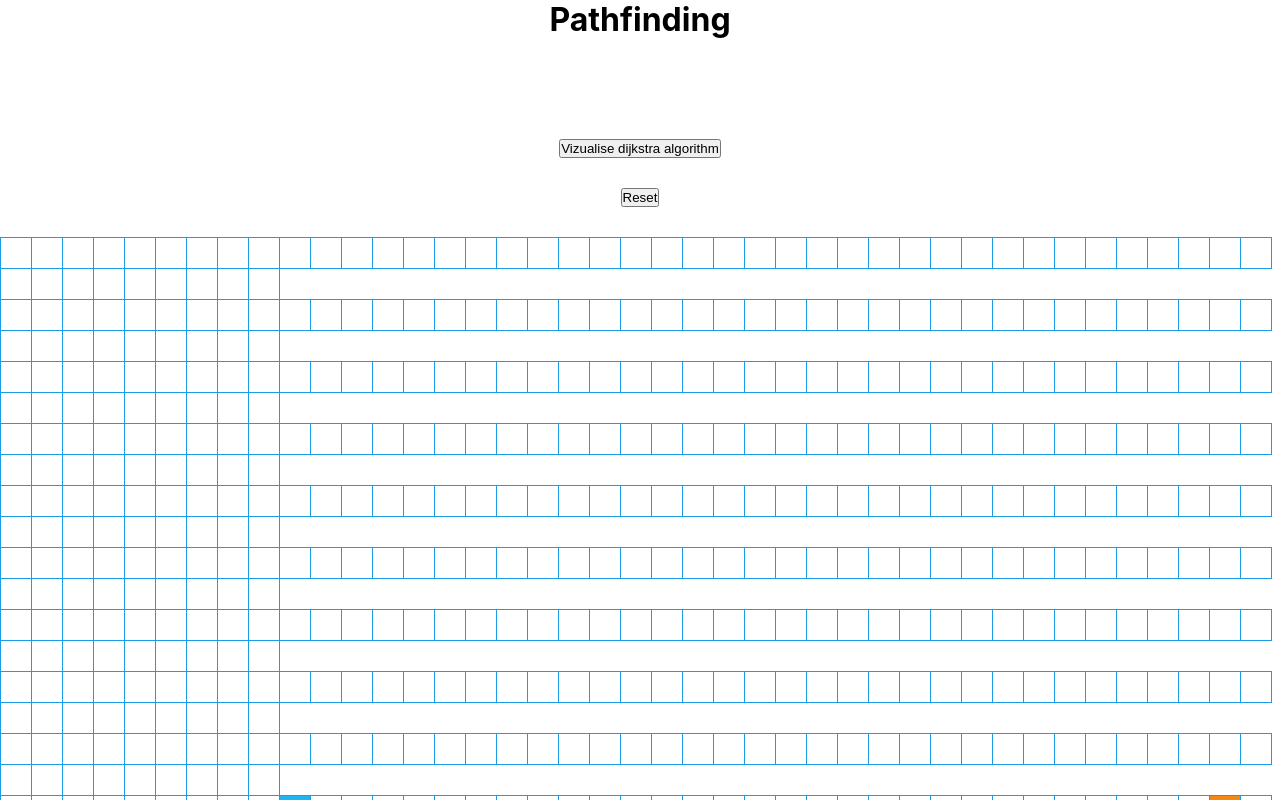
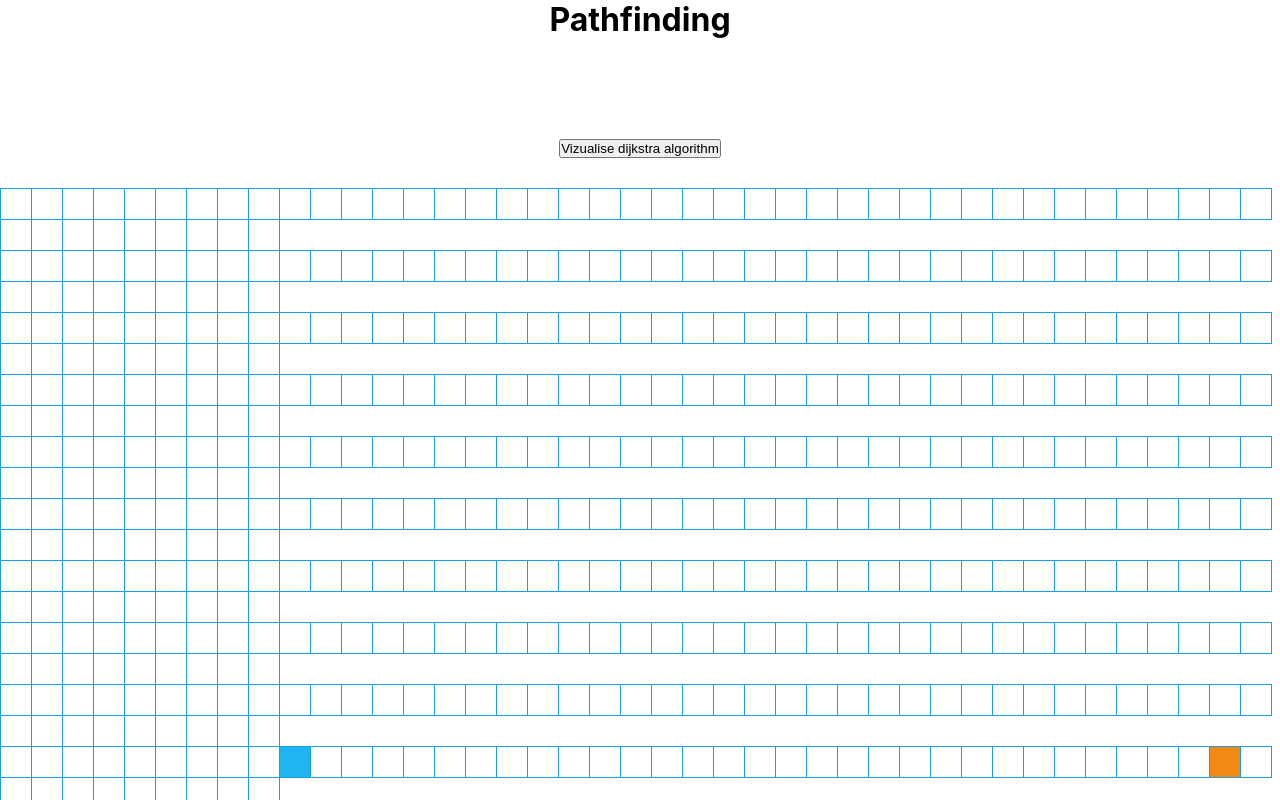
Before and after one commit to Kevinrca/pathfinding, a React (Create React App) app: page / in a window 1280 px wide. Shown: the top 800 px of the page. Built offline with nearby package versions, Linux system fonts and the light colour scheme.

Commit message:
deleting the rest button

```diff
--- a/src/componantes/PathfindingVisualizer.jsx
+++ b/src/componantes/PathfindingVisualizer.jsx
@@ -77,13 +77,6 @@ function PathfindingVisualizer() {
         setMouseIsPressed(false);
     }
 
-    function restBoard() {
-        const visitedNodes = document.querySelectorAll(".node");
-        visitedNodes.forEach(node => node.className = "node");
-        setGrid(createGrid());
-
-    }
-
 
 
     // Render
@@ -91,9 +84,6 @@ function PathfindingVisualizer() {
         <div className="Pathfinding">
             <button onClick={() => vizualiseDijkstra()}>
                 Vizualise dijkstra algorithm
-            </button>
-            <button onClick={() => restBoard()}>
-                Reset
             </button>
 
             {grid.map((row, rowIndex) => {
```
